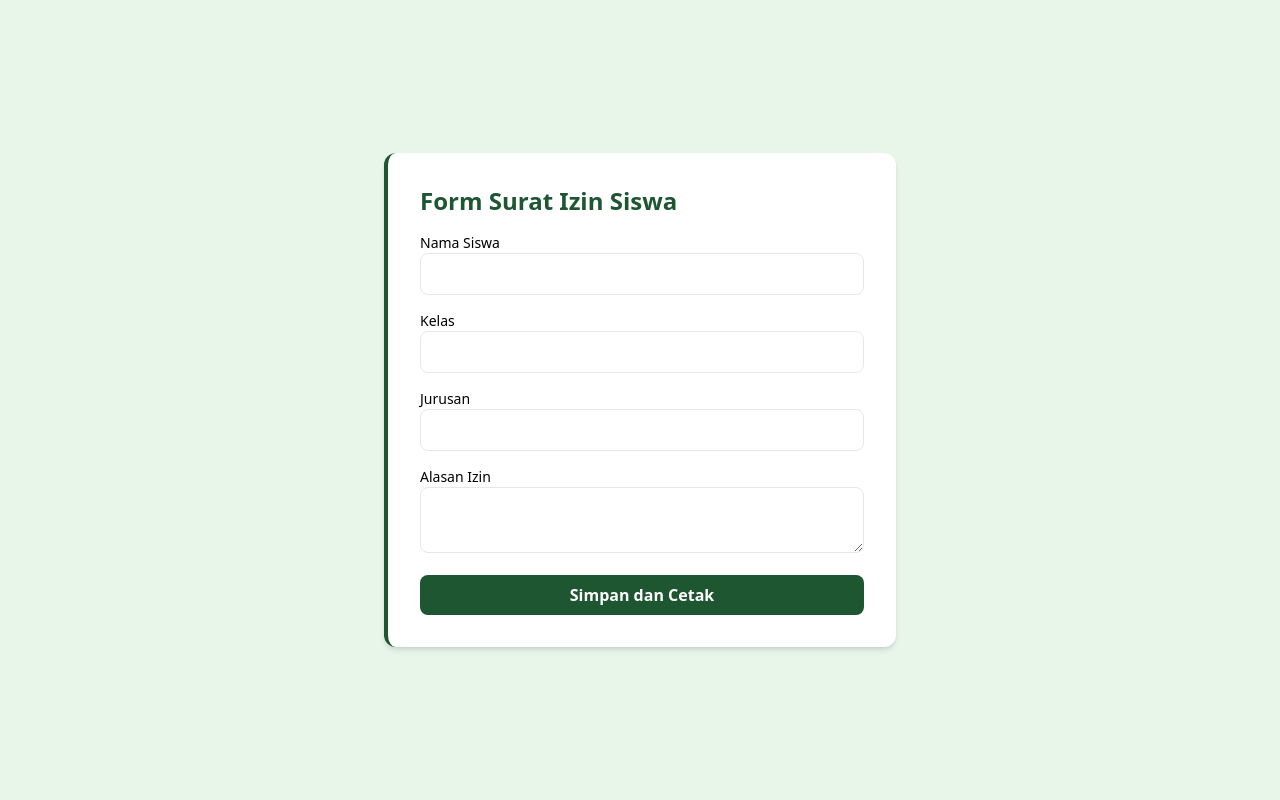
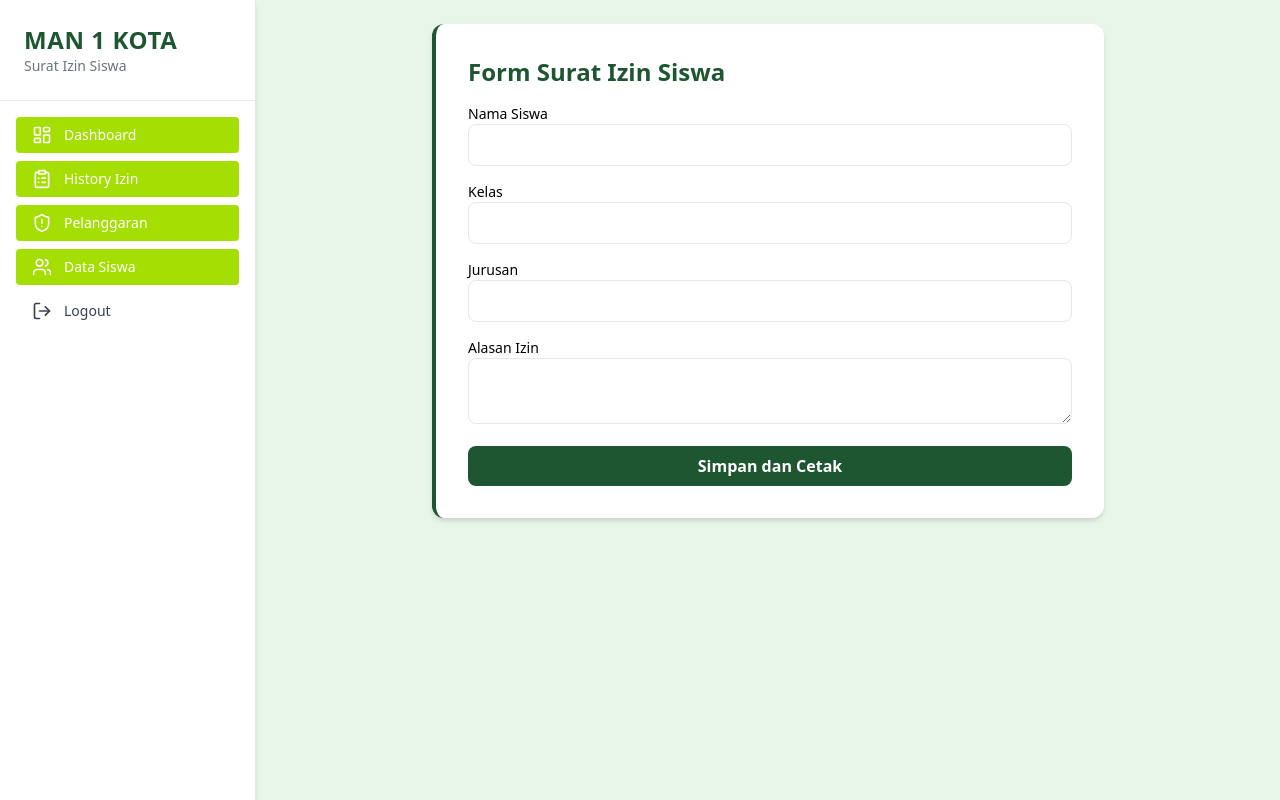
Before and after one commit to randikasptra/kp-surat-izin-ailinda, a CodeIgniter 4 app: the page made by app/Views/izin/form.php in a window 1280 px wide. Run offline with PHP 8.4 and a stand-in for CodeIgniter, Linux system fonts and the light colour scheme; the template is opened without the code that fills it, so the values that code supplies are empty; some libraries are stand-ins or nearby versions.

Commit message:
add-seeds/siswaseeder

```diff
--- a/app/Controllers/Auth.php
+++ b/app/Controllers/Auth.php
@@ -28,7 +28,7 @@ class Auth extends BaseController
                 'logged_in'=> true
             ]);
 
-            return redirect()->to('/dashboard');
+            return redirect()->to('/izin');
         } else {
             return redirect()->back()->with('error', 'Username atau Password salah');
         }
--- a/app/Database/Migrations/2025-05-22-045616_CreateUsersTable.php
+++ b/app/Database/Migrations/2025-05-22-045616_CreateUsersTable.php
@@ -8,6 +8,7 @@ class CreateUsersTable extends Migration
 {
         public function up()
     {
+
         $this->forge->addField([
             'id' => ['type' => 'INT', 'auto_increment' => true],
             'nama_siswa' => ['type' => 'VARCHAR', 'constraint' => 100],
@@ -22,12 +23,13 @@ class CreateUsersTable extends Migration
 
         $this->forge->addKey('id', true);
         $this->forge->createTable('surat_izin');
+
     }
-
     public function down()
     {
         $this->forge->dropTable('surat_izin');
     }
 
 
+
 }
--- a/app/Views/izin/form.php
+++ b/app/Views/izin/form.php
@@ -1,18 +1,10 @@
-<!DOCTYPE html>
-<html lang="id">
+<?= $this->extend('layout/master') ?>
+<?= $this->section('content') ?>
 
-<head>
-    <meta charset="UTF-8">
-    <title>Form Surat Izin</title>
-    <script src="https://cdn.tailwindcss.com"></script>
-</head>
-
-<body class="bg-[#E8F5E9] min-h-screen flex items-center justify-center">
-
-    <div class="bg-white shadow-md rounded-xl p-8 w-full max-w-lg border-l-4 border-[#1E5631]">
+<div class="bg-white shadow-md rounded-xl p-8 w-full max-w-2xl mx-auto border-l-4 border-[#1E5631]">
     <h2 class="text-2xl font-bold mb-4 text-[#1E5631]">Form Surat Izin Siswa</h2>
 
-        <?php if (session()->getFlashdata('success')): ?>
+    <?php if(session()->getFlashdata('success')): ?>
         <div class="bg-green-100 text-green-700 p-3 rounded mb-4">
             <?= session()->getFlashdata('success') ?>
         </div>
@@ -42,6 +34,4 @@
     </form>
 </div>
 
-</body>
-
-</html>
+<?= $this->endSection() ?>
--- /dev/null
+++ b/app/Views/layout/master.php
@@ -0,0 +1,27 @@
+<!DOCTYPE html>
+<html lang="id">
+
+<head>
+    <meta charset="UTF-8">
+    <title><?= $title ?? 'Sistem Surat Izin' ?></title>
+    <script src="https://cdn.tailwindcss.com"></script>
+    <script src="https://unpkg.com/lucide@latest"></script>
+
+</head>
+
+<body class="bg-[#E8F5E9] min-h-screen flex">
+
+    <?= $this->include('layout/navbar') ?>
+
+    <main class="flex-1 p-6">
+        <?= $this->renderSection('content') ?>
+    </main>
+
+    <script>
+        lucide.createIcons();
+    </script>
+
+
+</body>
+
+</html>
--- /dev/null
+++ b/app/Views/layout/navbar.php
@@ -0,0 +1,24 @@
+<aside class="w-64 bg-white border-r min-h-screen shadow-md flex flex-col">
+    <div class="p-6 border-b">
+        <h1 class="text-2xl font-bold text-[#1E5631] tracking-wide">MAN 1 KOTA</h1>
+        <p class="text-sm text-gray-500">Surat Izin Siswa</p>
+    </div>
+
+    <nav class="flex-1 p-4 space-y-2 text-gray-700 text-sm">
+        <a href="/izin" class="flex items-center gap-3 px-4 py-2 rounded hover:bg-[#A4DE02] hover:text-white <?= url_is('izin') ? 'bg-[#A4DE02] text-white' : '' ?>">
+            <i data-lucide="layout-dashboard" class="w-5 h-5"></i> Dashboard
+        </a>
+        <a href="/history" class="flex items-center gap-3 px-4 py-2 rounded hover:bg-[#A4DE02] hover:text-white <?= url_is('history') ? 'bg-[#A4DE02] text-white' : '' ?>">
+            <i data-lucide="clipboard-list" class="w-5 h-5"></i> History Izin
+        </a>
+        <a href="/pelanggaran" class="flex items-center gap-3 px-4 py-2 rounded hover:bg-[#A4DE02] hover:text-white <?= url_is('pelanggaran') ? 'bg-[#A4DE02] text-white' : '' ?>">
+            <i data-lucide="shield-alert" class="w-5 h-5"></i> Pelanggaran
+        </a>
+        <a href="/siswa" class="flex items-center gap-3 px-4 py-2 rounded hover:bg-[#A4DE02] hover:text-white <?= url_is('siswa') ? 'bg-[#A4DE02] text-white' : '' ?>">
+            <i data-lucide="users" class="w-5 h-5"></i> Data Siswa
+        </a>
+        <a href="/logout" class="flex items-center gap-3 px-4 py-2 rounded hover:bg-red-500 hover:text-white">
+            <i data-lucide="log-out" class="w-5 h-5"></i> Logout
+        </a>
+    </nav>
+</aside>
--- /dev/null
+++ b/resources/css/app.css
@@ -0,0 +1,3 @@
+@tailwind base;
+@tailwind components;
+@tailwind utilities;
```
Also changed, not shown: app/Database/Migrations/2025-05-22-055337_CreateSiswa.php (added, +28 -0 lines), app/Database/Migrations/2025-05-22-105506_SuratIzin.php (added, +18 -0 lines), app/Database/Seeds/SiswaSeeder.php (added, +67 -0 lines), package.json (added, +29 -0 lines), 1 other file. Lines whose indentation alone changed are shown as unchanged.
